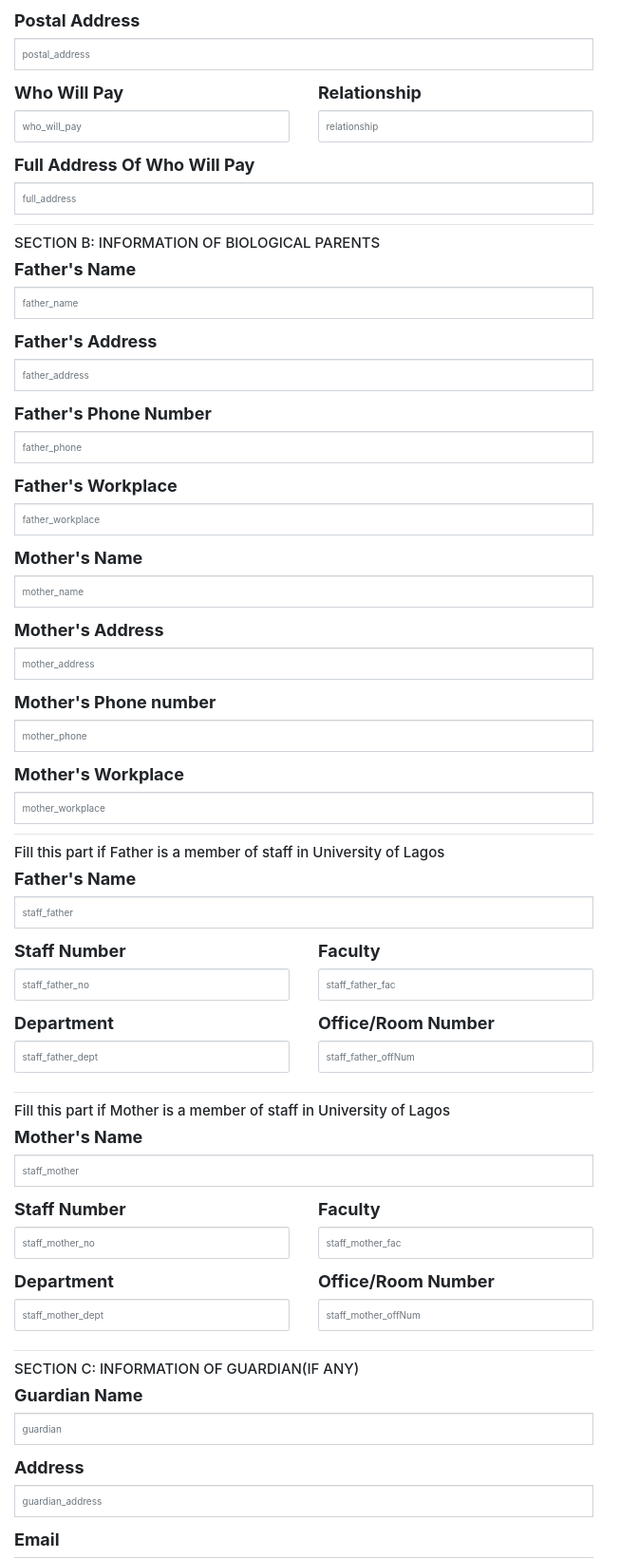
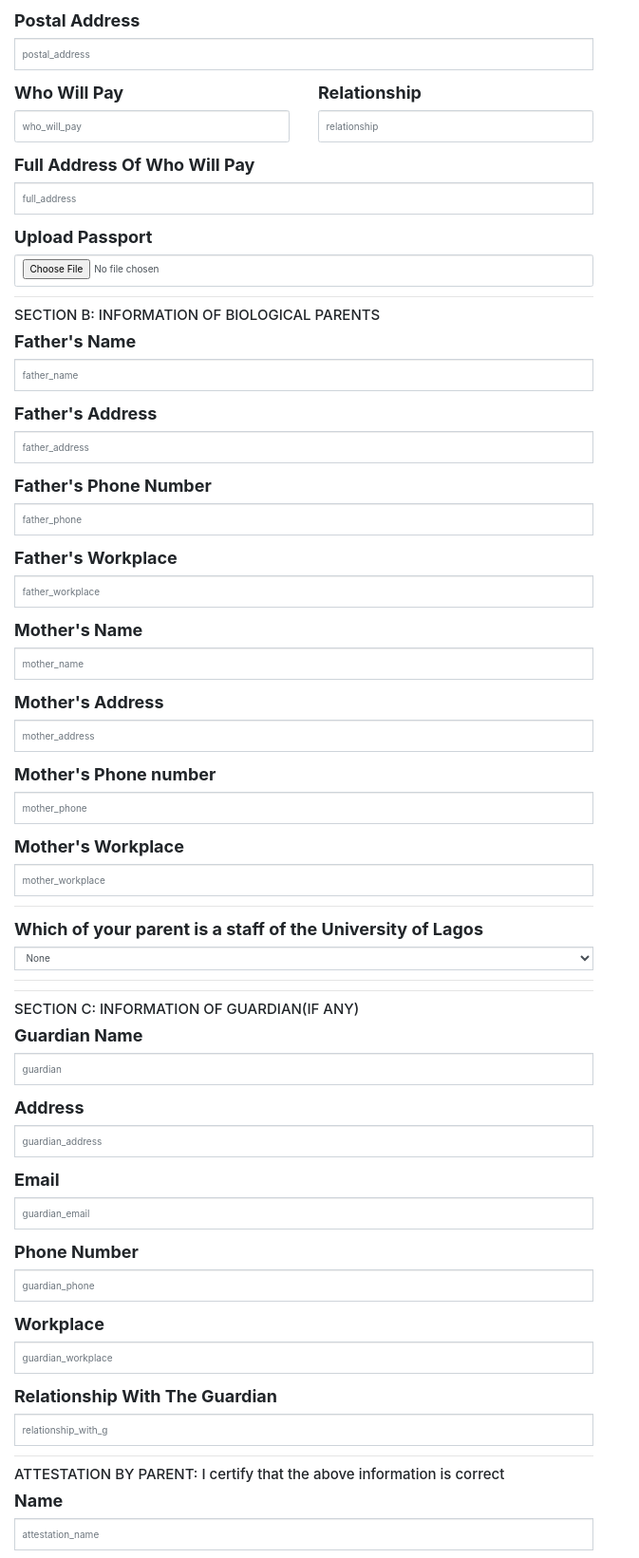
Before and after one commit to geektutor/isl, a PHP site: page /online/application_form.php?a=1 in a window 1280 px wide. Shown: the part 780-2421 px from the top of the page at 95% size, without its empty margins (0-673 px from the left). Run offline with PHP 8.4, Linux system fonts and the light colour scheme.

Commit message:
application

```diff
--- a/online/application_form.php
+++ b/online/application_form.php
@@ -91,7 +91,9 @@
 	<link rel="stylesheet" type="text/css" href="css/bootstrap.css">
 	<link rel="stylesheet" type="text/css" href="fonts/fontawesome-4.6.3.min.css">
 	<link rel="stylesheet" type="text/css" href="form-validation.css">
+	<link rel="stylesheet" href="css/application_form.css">
 	<style type="text/css">
+
     	label{
     		font-size: 18px;
     	}
@@ -209,6 +211,11 @@
 	          </div>
 			</div>
 
+			<div class="mb-3">
+                <label for="">Upload Passport</label>
+                <input type="file" class="form-control" name="full_address" placeholder="full_address" value="" required="" required >
+            </div>
+
 	        <hr>
 	        <h4>SECTION B: INFORMATION OF BIOLOGICAL PARENTS</h4>
 			<div class="mb-3">
@@ -261,7 +268,19 @@
 	        </div>
 
 	        <hr>
-	        <h4>Fill this part if Father is a member of staff in University of Lagos</h4>
+			<div class="mb-3">
+                <label for="">Which of your parent is a staff of the University of Lagos</label>
+                <div class="input-group">
+                    <select name="" id="ade"  class="form-control" class="form-control">
+                        <option value="none">None</option>
+                        <option value="father">Father</option>
+                        <option value="mother">Mother</option>
+                    </select>
+                </div>
+            </div>
+            <div class="father">
+
+
                 <div class="mb-3">
                 <label for="">Father's Name</label>
                 <div class="input-group">
@@ -291,8 +310,13 @@
                 </div>
                 </div>
 
+
+            </div>
+
 	        <hr>
-	        <h4>Fill this part if Mother is a member of staff in University of Lagos</h4>
+
+            <div class="mother">
+
                 <div class="mb-3">
                     <label for="">Mother's Name</label>
                     <div class="input-group">
@@ -318,6 +342,7 @@
                     <div class="col-md-6 mb-3">
                         <label for="">Office/Room Number</label>
                       <input type="text" class="form-control" name="staff_mother_offNum" placeholder="staff_mother_offNum" value="">
+                    </div>
                   </div>
             </div>
 	        <hr>
@@ -386,6 +411,6 @@
 
 <hr>
 
-
+<script src="js/application_form.js"></script>
 </body>
 </html>
--- /dev/null
+++ b/online/css/application_form.css
@@ -0,0 +1,8 @@
+.father,.mother{
+    display: none;
+}
+
+/* .ade{
+    padding-top: 10px;
+    padding-bottom: 10px;
+} */
--- /dev/null
+++ b/online/js/application_form.js
@@ -0,0 +1,19 @@
+const select = document.querySelector('#ade');
+const father = document.querySelector('.father');
+const mother = document.querySelector('.mother');
+
+select.addEventListener('click',()=>{
+
+    if (select.value == 'none') {
+        father.style.display = 'none'
+        mother.style.display = 'none'
+    }
+    else if (select.value == 'father') {
+        father.style.display = 'block'
+        mother.style.display = 'none'
+    }
+    else if (select.value == 'mother') {
+        father.style.display = 'none'
+        mother.style.display = 'block'
+    }
+})
```
Lines whose indentation alone changed are shown as unchanged.
